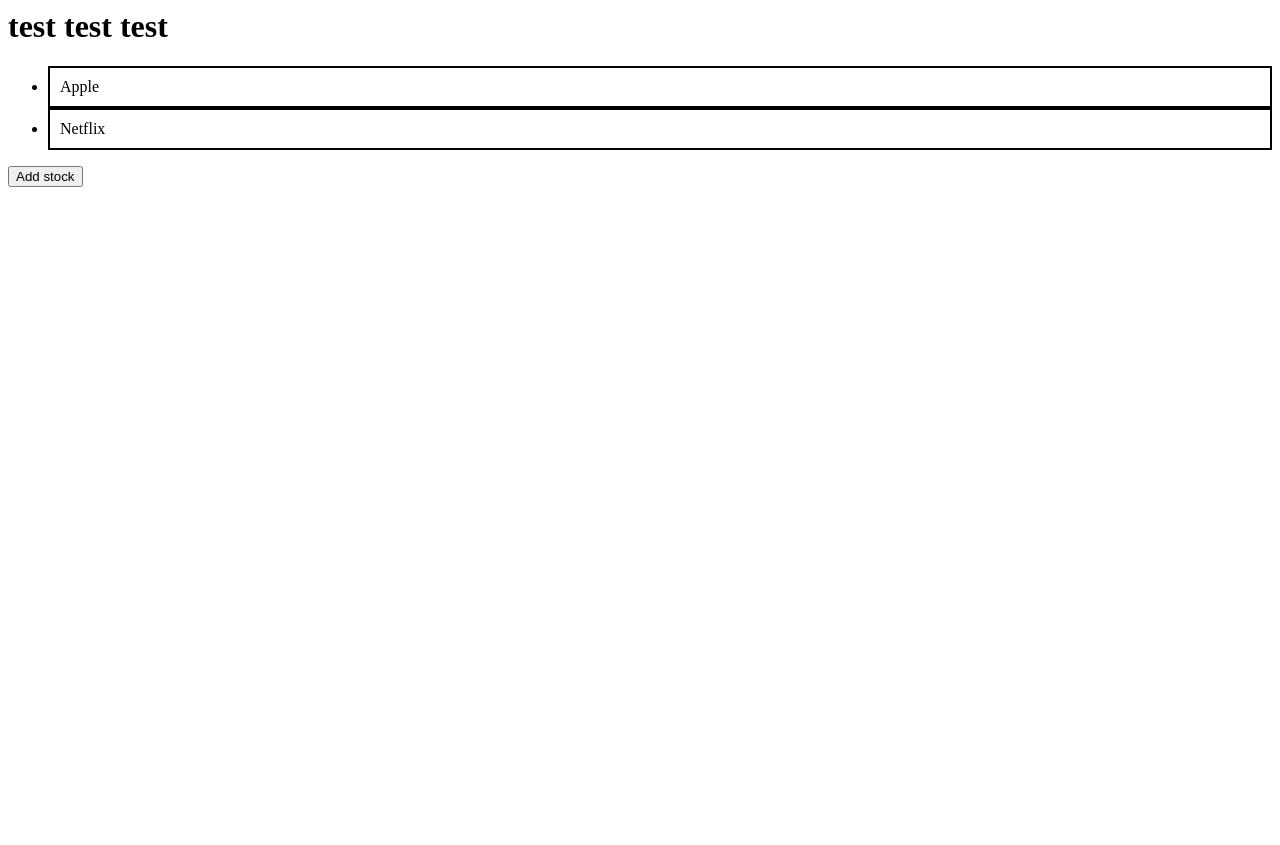
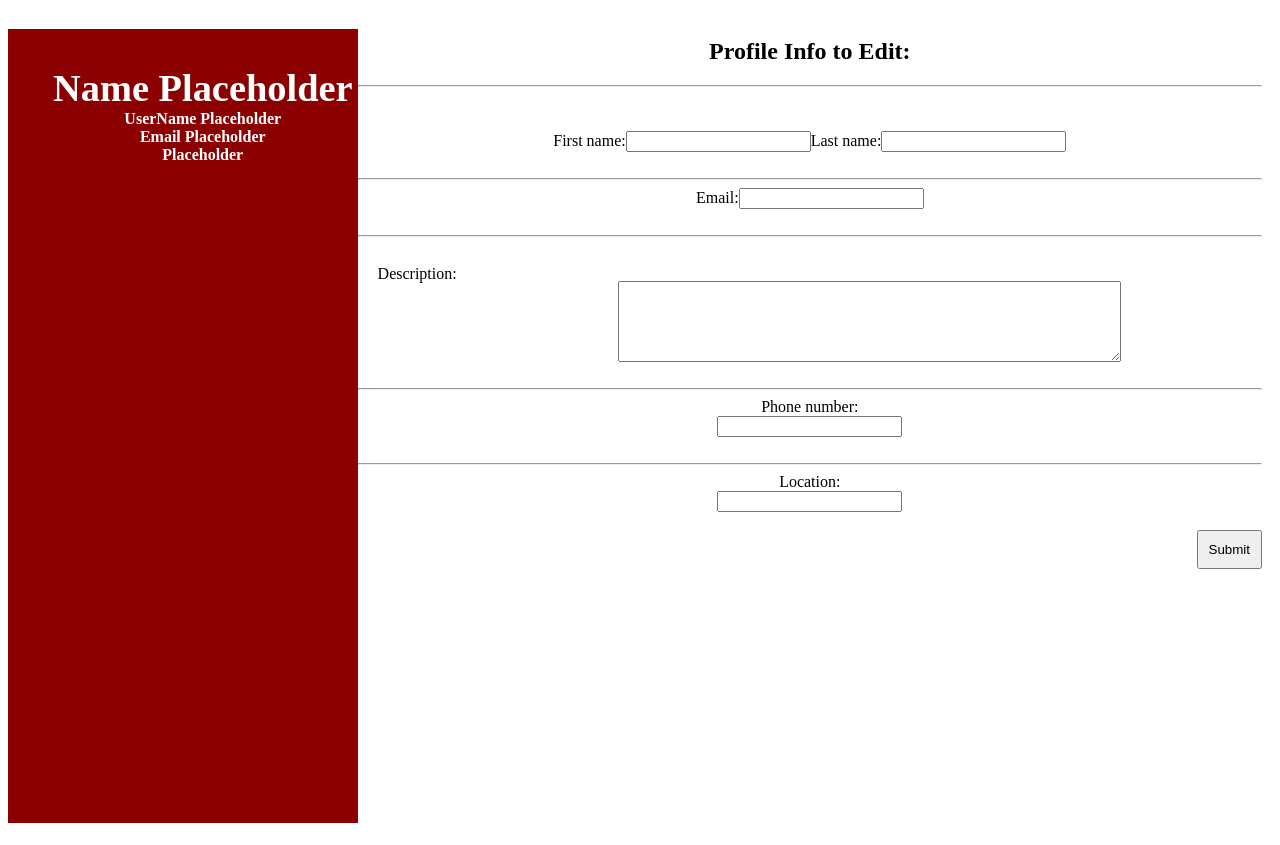
Before and after one commit to rywards/profstock, a Flask app: template templates/maiaPrototype.html in a window 1280 px wide. Before the commit the page ends 187 px from the top, so only its background shows below. Run offline with Flask 2, Linux system fonts and the light colour scheme; the template is opened without the code that fills it, so the values that code supplies are empty; some libraries are stand-ins or nearby versions.

Commit message:
profile page added

```diff
--- a/templates/maiaPrototype.css
+++ b/templates/maiaPrototype.css
@@ -2,3 +2,48 @@
     padding: 10px;
     border: 2px solid black;
 }
+
+#ProfileName{
+    font-size: larger;
+}
+
+#ProfileSubInfo{
+    font-size:medium;
+}
+
+h1 {
+    background-color: darkred;
+    padding: 1px;
+    text-align:center;
+    color: white;
+    float: left;
+    padding: 5px;
+    height: 100%;
+
+}
+
+#button{
+    float: right;
+    padding: 10px;
+
+}
+
+#descriptionlabel{
+    float: left;
+    padding: 20px;
+
+
+}
+
+
+
+#profileText {
+    padding: 10px;
+    text-align: center;
+    float: center;
+
+}
+
+ul{
+    list-style-type: none;
+}
--- a/templates/maiaPrototype.html
+++ b/templates/maiaPrototype.html
@@ -1,15 +1,71 @@
 <html>
     <head>
-        <title> React with npm</title>
+        <title> Profile Page </title>
         <!--When we deploy replace development.js with production.min.js-->
         <link rel="stylesheet" href="maiaPrototype.css">
         <script crossorigin src="https://unpkg.com/react@17/umd/react.development.js"></script>
         <script crossorigin src="https://unpkg.com/react-dom@17/umd/react-dom.development.js"></script>
+        <script src="https://unpkg.com/@babel/standalone/babel.min.js"></script>
     </head>
     <body>
-        <h1>test test test</h1>
-        <div id="stock-list"></div>
+        <h1 id="root"></h1>
+        <div id="info"></div>
+        <script type="text/babel">
+            class ProfileInfo extends React.Component {
+                render(){
+                    return(
+                            <ul>
+                                <li id="ProfileName">Name Placeholder</li>
+                                <li id="ProfileSubInfo">UserName Placeholder</li>
+                                <li id="ProfileSubInfo">Email Placeholder</li>
+                                <li id="ProfileSubInfo">Placeholder</li>
+                            </ul>
+                    )
+                }
+            }
 
-        <script src="maiaPrototype.js"></script>
+            class ProfileSubInfo extends React.Component{
+                render(){
+                    return(
+                        <div id='profileText'>
+                            <h2> Profile Info to Edit: </h2>
+                            <form action method='post'>
+                                <hr></hr>
+                                <br/>
+                                <br/>
+                                <label for="fname">First name:</label>
+                                <input type="text" id="fname" name="fname"></input>
+                                <label for="lname">Last name:</label>
+                                <input type="text" id="lname" name="lname"></input>
+                                <br/><br/>
+                                <hr></hr>
+                                <label for="email">Email:</label>
+                                <input type="email" id="email" name="email"></input>
+                                <br/><br/>
+                                <hr></hr>
+                                <label for="description" id="descriptionlabel">Description:</label><br/><br/>
+                                <textarea rows='5' cols='60' name='description'></textarea>
+                                <br/><br/>
+                                <hr></hr>
+                                <label for="number" id="number">Phone number:</label><br/>
+                                <input type="number" id="number" name="number" min="100000000"></input>
+                                <br/><br/>
+                                <hr></hr>
+                                <label for="location" id="location">Location:</label><br/>
+                                <input type="text" id="location" name="location"></input>
+                                <br/><br/>
+                                <input type="submit" id="button" name="button"></input>
+
+
+
+                            </form>
+                        </div>
+                    )
+                }
+            }
+
+            ReactDOM.render(<ProfileInfo />, document.getElementById('root'))
+            ReactDOM.render(<ProfileSubInfo />, document.getElementById('info'))
+        </script>
     </body>
 </html>
--- a/templates/maiaPrototype.js
+++ b/templates/maiaPrototype.js
@@ -4,6 +4,15 @@ const e = React.createElement
 const ListItem = props => {
     return e('li',{className:'list-item', onClick: props.onDelete},props.title);
 }
+
+function NavBarItem(props) {
+    return (
+        <div>
+
+        </div>
+    )
+}
+
 
 class List extends React.Component {
     constructor() {
```
